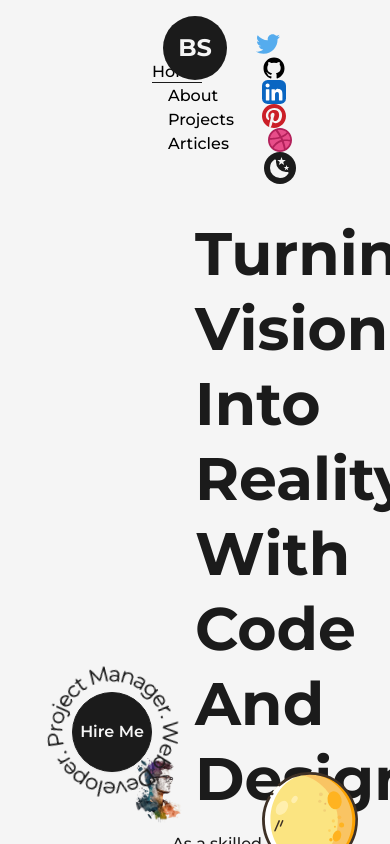
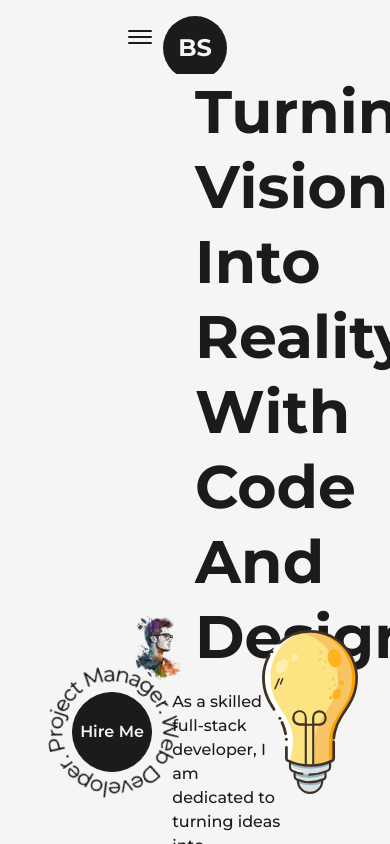
Before and after one commit to hoanngocle/my-portfolio, a Next.js app: page / in a window 390 px wide. Shown: the top 844 px of the page. Built offline with nearby package versions, Linux system fonts and the light colour scheme.

Commit message:
Responsive Header navbar

```diff
--- a/app/components/Header.tsx
+++ b/app/components/Header.tsx
@@ -1,17 +1,40 @@
-import React from 'react';
+'use client';
+import React, { useState } from 'react';
 import Logo from './Logo';
 import CustomLink from './elements/CustomLink';
 import SocialIcon from './SocialIcon';
+import CustomMobileLink from './elements/CustomMobileLink';
+import { motion } from 'framer-motion';
 
 function Header() {
+    const [isOpen, setIsOpen] = useState(false);
+
+    const handleClick = () => {
+        setIsOpen(!isOpen);
+    };
+
     return (
-        <header className='w-full px-32 py-8 font-medium flex items-center justify-between dark:text-light'>
-            <button className='flex flex-col justify-center items-center'>
-                <span className='bg:dark dark:bg-light block h-0.5 w-6 rounded-sm -translate-y-0.5'></span>
-                <span className='bg:dark dark:bg-light block h-0.5 w-6 rounded-sm '></span>
-                <span className='bg:dark dark:bg-light block h-0.5 w-6 rounded-sm -translate-y-0.5 '></span>
+        <header className='w-full px-32 py-8 font-medium flex items-center justify-between dark:text-light relative'>
+            <button className='flex-col justify-center items-center hidden lg:flex' onClick={handleClick}>
+                <span
+                    className={`bg-dark dark:bg-light block transition-all duration-300 ease-out h-0.5 w-6 rounded-sm ${
+                        isOpen ? 'rotate-45 translate-y-1' : '-translate-y-0.5'
+                    }`}
+                ></span>
+                <span
+                    className={`bg-dark dark:bg-light block transition-all duration-300 ease-out h-0.5 w-6 rounded-sm my-0.5 ${
+                        isOpen ? 'opacity-0' : 'opacity-100'
+                    }`}
+                ></span>
+                <span
+                    className={`bg-dark dark:bg-light block transition-all duration-300 ease-out h-0.5 w-6 rounded-sm ${
+                        isOpen ? '-rotate-45 -translate-y-1' : 'translate-y-0.5'
+                    }`}
+                ></span>
             </button>
 
+            {/* PC Header */}
+            <div className='w-full flex justify-between items-center lg:hidden'>
                 <nav>
                     <CustomLink href='/' title='Home' className='mr-4' />
                     <CustomLink href='/about' title='About' className='mx-4' />
@@ -20,6 +43,25 @@ function Header() {
                 </nav>
 
                 <SocialIcon />
+            </div>
+
+            {/* Mobile Header */}
+            {isOpen ? (
+                <motion.div
+                    initial={{ scale: 0, opacity: 0, x: '-50%', y: '-50%' }}
+                    animate={{ scale: 1, opacity: 1 }}
+                    className='min-w-[70vw] flex flex-col justify-between z-30 items-center fixed top-1/2 left-1/2 -translate-x-1/2 -translate-y-1/2 bg-dark/90 dark:bg-light/75 rounded-lg backdrop-blur-md py-32'
+                >
+                    <nav className='flex items-center flex-col justify-center'>
+                        <CustomMobileLink href='/' title='Home' className='' toggle={handleClick} />
+                        <CustomMobileLink href='/about' title='About' className='' toggle={handleClick} />
+                        <CustomMobileLink href='/projects' title='Projects' className='' toggle={handleClick} />
+                        <CustomMobileLink href='/articles' title='Articles' className='' toggle={handleClick} />
+                    </nav>
+
+                    <SocialIcon />
+                </motion.div>
+            ) : null}
 
             <div className='absolute left-[50%] top-2 translate-x-[-50%]'>
                 <Logo />
--- a/app/components/SocialIcon.tsx
+++ b/app/components/SocialIcon.tsx
@@ -9,13 +9,13 @@ function SocialIcon() {
     const [mode, setMode] = useThemeSwitcher();
 
     return (
-        <nav className='flex items-center justify-center flex-wrap'>
+        <nav className='flex items-center justify-center flex-wrap mt-2'>
             <motion.a
                 href='https://twitter.com'
                 target={'_blank'}
                 whileHover={{ y: -2 }}
                 whileTap={{ scale: 0.9 }}
-                className='w-6 mr-3'
+                className='w-6 mr-3 sm:mx-1'
             >
                 <TwitterIcon className='' />
             </motion.a>
@@ -24,7 +24,7 @@ function SocialIcon() {
                 target={'_blank'}
                 whileHover={{ y: -2 }}
                 whileTap={{ scale: 0.9 }}
-                className='w-6 mx-3'
+                className='w-6 mx-3 sm:mx-1 bg-light rounded-full dark:bg-dark'
             >
                 <GithubIcon className='' />
             </motion.a>
@@ -33,7 +33,7 @@ function SocialIcon() {
                 target={'_blank'}
                 whileHover={{ y: -2 }}
                 whileTap={{ scale: 0.9 }}
-                className='w-6 mx-3'
+                className='w-6 mx-3 sm:mx-1'
             >
                 <LinkedInIcon className='' />
             </motion.a>
@@ -42,7 +42,7 @@ function SocialIcon() {
                 target={'_blank'}
                 whileHover={{ y: -2 }}
                 whileTap={{ scale: 0.9 }}
-                className='w-6 mx-3 bg-light rounded-full'
+                className='w-6 mx-3 sm:mx-1 bg-light rounded-full'
             >
                 <PinterestIcon className='' />
             </motion.a>
@@ -51,7 +51,7 @@ function SocialIcon() {
                 target={'_blank'}
                 whileHover={{ y: -2 }}
                 whileTap={{ scale: 0.9 }}
-                className='w-6 ml-3'
+                className='w-6 mx-3 sm:mx-1'
             >
                 <DribbbleIcon className='' />
             </motion.a>
--- /dev/null
+++ b/app/components/elements/CustomMobileLink.tsx
@@ -0,0 +1,38 @@
+'use client';
+
+import { usePathname, useRouter } from 'next/navigation';
+import React from 'react';
+
+type CustomLinkParams = {
+    href: string;
+    title: string;
+    className: string;
+    toggle: () => void;
+};
+
+const CustomMobileLink = ({ href, title, className = '', toggle }: CustomLinkParams) => {
+    const pathName = usePathname();
+    const router = useRouter();
+
+    const handleClick = () => {
+        toggle();
+        router.push(href);
+    };
+
+    return (
+        <button className={`${className} relative group text-light dark:text-dark my-2`} onClick={handleClick}>
+            {title}
+
+            <span
+                className={`h-[1px] inline-block w-0 bg-light absolute left-0 -bottom-0.5 group-hover:w-full transition-[width] ease duration-300
+                ${pathName === href ? 'w-full' : 'w-0'}
+                dark:bg-dark
+                `}
+            >
+                &nbsp;
+            </span>
+        </button>
+    );
+};
+
+export default CustomMobileLink;
```
Lines whose indentation alone changed are shown as unchanged.
